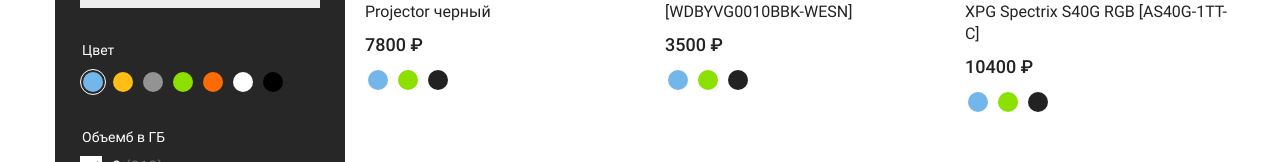
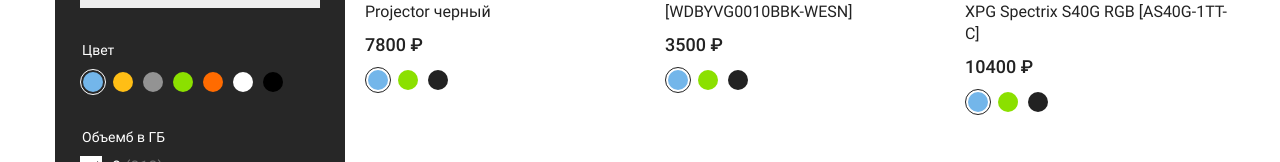
Before and after one commit to wisd-arh/technozavr, a Vue app: page / in a window 1280 px wide. Shown: the part 616-778 px from the top of the page. Built offline with nearby package versions, Linux system fonts and the light colour scheme.

Commit message:
unique Id & pagination fix

```diff
--- a/src/components/ProductItem.vue
+++ b/src/components/ProductItem.vue
@@ -17,21 +17,21 @@
     <ul class="colors colors--black">
       <li class="colors__item">
         <label class="colors__label">
-          <input class="colors__radio sr-only" type="radio" name="color-1" value="#73B6EA" checked="">
+          <input class="colors__radio sr-only" type="radio" v-model="color" value="#73B6EA">
           <span class="colors__value" style="background-color: #73B6EA;">
           </span>
         </label>
       </li>
       <li class="colors__item">
         <label class="colors__label">
-          <input class="colors__radio sr-only" type="radio" name="color-1" value="#8BE000">
+          <input class="colors__radio sr-only" type="radio" v-model="color" value="#8BE000" >
           <span class="colors__value" style="background-color: #8BE000;">
           </span>
         </label>
       </li>
       <li class="colors__item">
         <label class="colors__label">
-          <input class="colors__radio sr-only" type="radio" name="color-1" value="#222">
+          <input class="colors__radio sr-only" type="radio" v-model="color" value="#222" >
           <span class="colors__value" style="background-color: #222;">
           </span>
         </label>
@@ -44,5 +44,10 @@
 export default {
   name: 'ProductItem',
   props: ['product'],
+  data() {
+    return {
+      color: '#73B6EA',
+    }
+  },
 }
 </script>
--- a/src/components/ProductList.vue
+++ b/src/components/ProductList.vue
@@ -1,6 +1,6 @@
 <template>
   <ul class="catalog__list">
-    <ProductItem  v-for="(product, index) in products" :key="index" :product="product"/>
+    <ProductItem  v-for="product in products" :key="product.id" :product="product"/>
   </ul>
 </template>
 
--- a/src/data/products.js
+++ b/src/data/products.js
@@ -1,75 +1,109 @@
 export default [{
-    title: 'Проектор Xiaomi Mi 4K Laser Projector черный',
-    price: 7800,
-    image: 'img/1.jpg.webp'
-}, {
-
-    title: '1 ТБ Внешний HDD WD My Passport [WDBYVG0010BBK-WESN]',
-    price: 3500,
-    image: 'img/2.jpg.webp'
-}, {
-    title: '1000 ГБ SSD M.2 накопитель A-Data XPG Spectrix S40G RGB [AS40G-1TT-C]',
-    price: 10400,
-    image: 'img/3.jpg.webp'
-}, {
-
-    title: 'Смарт-часы Huawei WATCH GT 2 PRO',
-    price: 15000,
-    image: 'img/4.jpg.webp'
-}, {
-    title: 'Ключ активации Madden NFL 21 (ПК)',
-    price: 10300,
-    image: 'img/5.jpg.webp'
-}, {
-    title: 'Наушники TWS Realme Buds Air Pro черный',
-    price: 12000,
-    image: 'img/6.jpg.webp'
-}, {
-    title: 'Миксер Electrolux EKM4200 черный',
-    price: 11000,
-    image: 'img/7.jpg.webp'
-}, {
-    title: '6.67" Смартфон Huawei P Smart 2021 128 ГБ черный',
-    price: 15000,
-    image: 'img/8.jpg.webp'
-}, {
-    title: 'Отпариватель Philips GC627/60 белый',
-    price: 41000,
-    image: 'img/9.jpg.webp'
-}, {
-    title: '6.58" Смартфон Huawei P40 Pro 256 ГБ черный',
-    price: 41000,
-    image: 'img/10.jpg.webp'
-}, {
-    title: 'Мультиварка Midea MPC-6005 серый',
-    price: 51000,
-    image: 'img/11.jpg.webp'
-}, {
-    title: 'Триммер Philips QP6510/20 OneBlade Pro',
-    price: 10500,
-    image: 'img/12.jpg.webp'
-}, {
-    title: 'Кухонные весы Tefal BC8000V1 красный',
-    price: 12000,
-    image: 'img/13.jpg.webp'
-}, {
-    title: 'Набор посуды Tefal 6L6559802 Ingenio Chef',
-    price: 2000,
-    image: 'img/14.jpg.webp'
-}, {
-    title: 'Кофемашина Philips Saeco SM5570/10 черный',
-    price: 156000,
-    image: 'img/15.jpg.webp'
-}, {
-    title: 'Строительный пылесос Karcher WD 1 Compact Battery Set 11983010',
-    price: 81000,
-    image: 'img/16.jpg.webp'
-}, {
-    title: 'Домашняя аудиосистема LG XBOOM OM7560',
-    price: 100000,
-    image: 'img/17.jpg.webp'
-}, {
-    title: 'Микрофон Tosing 04',
-    price: 94000,
-    image: 'img/18.jpg.webp'
-}]
+        "title": "Проектор Xiaomi Mi 4K Laser Projector черный",
+        "price": 7800,
+        "image": "img/1.jpg.webp",
+        "id": "067b0d7b135378bb49edbeb9ac1dc026"
+    },
+    {
+        "title": "1 ТБ Внешний HDD WD My Passport [WDBYVG0010BBK-WESN]",
+        "price": 3500,
+        "image": "img/2.jpg.webp",
+        "id": "2a9bbfeae4ce4f9245c874f30a290fb5"
+    },
+    {
+        "title": "1000 ГБ SSD M.2 накопитель A-Data XPG Spectrix S40G RGB [AS40G-1TT-C]",
+        "price": 10400,
+        "image": "img/3.jpg.webp",
+        "id": "13b70055a0f8b53df6f9cb9e6b01871d"
+    },
+    {
+        "title": "Смарт-часы Huawei WATCH GT 2 PRO",
+        "price": 15000,
+        "image": "img/4.jpg.webp",
+        "id": "b89c5d41618f6528464e409afe55862b"
+    },
+    {
+        "title": "Ключ активации Madden NFL 21 (ПК)",
+        "price": 10300,
+        "image": "img/5.jpg.webp",
+        "id": "0b3275e2499380a8d7d6420e6b58af8e"
+    },
+    {
+        "title": "Наушники TWS Realme Buds Air Pro черный",
+        "price": 12000,
+        "image": "img/6.jpg.webp",
+        "id": "09aec722cbb4f3fd751c522ba1bc1499"
+    },
+    {
+        "title": "Миксер Electrolux EKM4200 черный",
+        "price": 11000,
+        "image": "img/7.jpg.webp",
+        "id": "9f8e33e8b49b17b29894a5aef8afd08c"
+    },
+    {
+        "title": "6.67\" Смартфон Huawei P Smart 2021 128 ГБ черный",
+        "price": 15000,
+        "image": "img/8.jpg.webp",
+        "id": "2e80c5cfad6a361d19b9e01843683a00"
+    },
+    {
+        "title": "Отпариватель Philips GC627/60 белый",
+        "price": 41000,
+        "image": "img/9.jpg.webp",
+        "id": "8a64d5f1e8f111a0f89ce0817037c344"
+    },
+    {
+        "title": "6.58\" Смартфон Huawei P40 Pro 256 ГБ черный",
+        "price": 41000,
+        "image": "img/10.jpg.webp",
+        "id": "1fd5b901132f2c8b488b24230fe8131e"
+    },
+    {
+        "title": "Мультиварка Midea MPC-6005 серый",
+        "price": 51000,
+        "image": "img/11.jpg.webp",
+        "id": "fab4a69ff1b71544a0166bfbcf4e305a"
+    },
+    {
+        "title": "Триммер Philips QP6510/20 OneBlade Pro",
+        "price": 10500,
+        "image": "img/12.jpg.webp",
+        "id": "87f9d3a6716f0a0b6a2c65d32856b299"
+    },
+    {
+        "title": "Кухонные весы Tefal BC8000V1 красный",
+        "price": 12000,
+        "image": "img/13.jpg.webp",
+        "id": "5735ad4ac865ac84a76e7fc81e0c39a2"
+    },
+    {
+        "title": "Набор посуды Tefal 6L6559802 Ingenio Chef",
+        "price": 2000,
+        "image": "img/14.jpg.webp",
+        "id": "4db7b03d5e83f82e393d32f7a1889e53"
+    },
+    {
+        "title": "Кофемашина Philips Saeco SM5570/10 черный",
+        "price": 156000,
+        "image": "img/15.jpg.webp",
+        "id": "50afebfd4473da9e225ccf39b491870c"
+    },
+    {
+        "title": "Строительный пылесос Karcher WD 1 Compact Battery Set 11983010",
+        "price": 81000,
+        "image": "img/16.jpg.webp",
+        "id": "f7aac387c744b04014316f196e5acbd9"
+    },
+    {
+        "title": "Домашняя аудиосистема LG XBOOM OM7560",
+        "price": 100000,
+        "image": "img/17.jpg.webp",
+        "id": "a27420358b0495c3d0db1f2d5a2800bd"
+    },
+    {
+        "title": "Микрофон Tosing 04",
+        "price": 94000,
+        "image": "img/18.jpg.webp",
+        "id": "fd9c4076c5699a525765a067e20373ca"
+    }
+]
```
